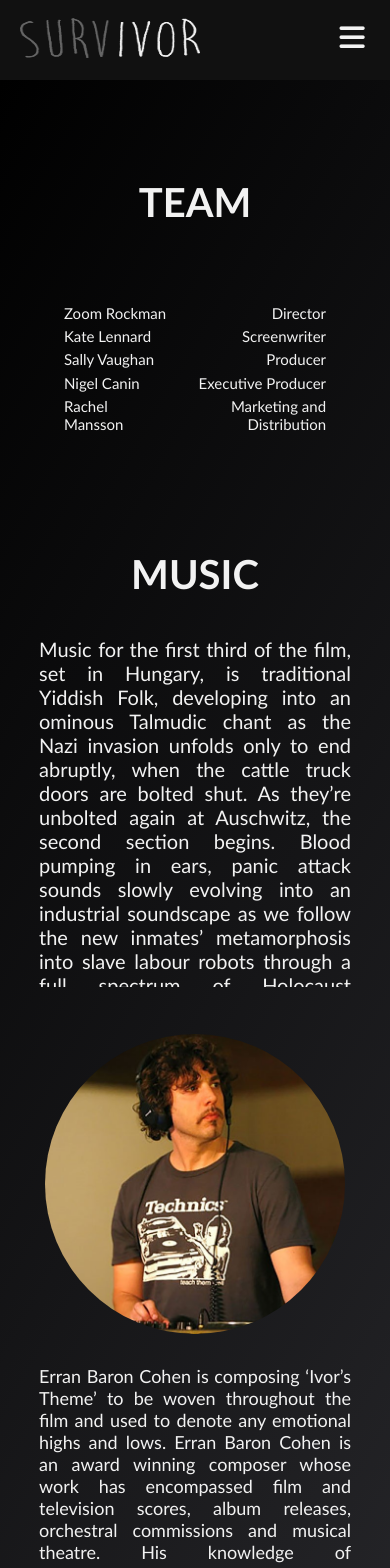
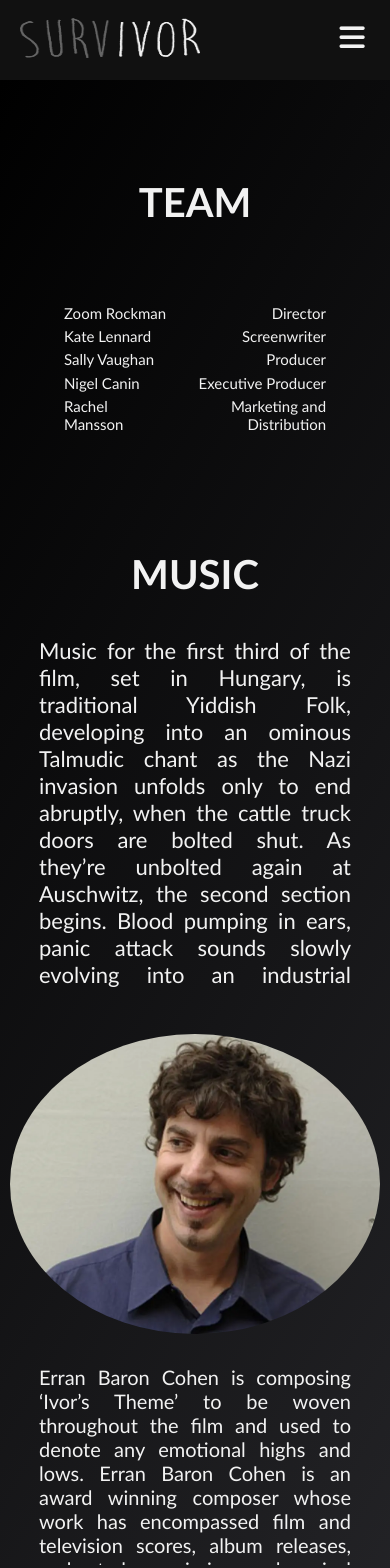
Before and after one commit to totes7/Survivor, a React (Create React App) app: page /info in a window 390 px wide. Shown: the top 1568 px of the page. Built offline with nearby package versions, Linux system fonts and the light colour scheme.

Commit message:
minor padding and margin changes

```diff
--- a/src/App.css
+++ b/src/App.css
@@ -93,7 +93,7 @@
 .info-research,
 .info-aspirations {
   height: 100%;
-  padding: 5% 10%;
+  padding: 5% 20%;
   text-align: justify;
   display: flex;
   flex-flow: column;
@@ -125,10 +125,11 @@
 }
 
 #music {
-  margin: 5% 15%;
+  min-height: 800px;
+  margin: 5% 20%;
   display: grid;
   text-align: justify;
-  grid-template-rows: 300px 300px;
+  grid-template-rows: 50% 50%;
   grid-template-columns: 1fr 1fr;
   grid-template-areas:
     "text text"
@@ -141,8 +142,12 @@
   margin-bottom: 5%;
 }
 
+#music-text::-webkit-scrollbar {
+  display: none;
+}
+
 #music-text p {
-  font-size: 20px;
+  font-size: 22px;
 }
 
 #music-image {
@@ -163,19 +168,23 @@
   overflow-y: scroll;
 }
 
+#music-profile::-webkit-scrollbar {
+  display: none;
+}
+
+
 #music-profile p {
-  font-size: 18px;
+  font-size: 20px;
   padding: 5%;
 }
 
 .info-aspirations p {
   font-size: 20px;
   margin-top: 1%;
-  padding: 0 20%;
 }
 
 #research {
-  margin: 5% 15%;
+  margin: 5% 20%;
   display: grid;
   text-align: justify;
   grid-template-rows: 25% 25% 50%;
@@ -422,6 +431,20 @@
 
 @media screen and (max-width: 960px) {
 
+  .about h1 {
+    margin-bottom: 10%;
+  }
+
+  .about p {
+    font-size: 18px;
+    padding: 0 2%;
+  }
+
+  .synopsis {
+    height: 450px;
+    overflow-y: scroll;
+  }
+
   .info-team {
     margin: 15%;
   }
@@ -464,20 +487,6 @@
     width: 50%;
     margin: 10% 5% 20% 5%;
     text-align: center;
-  }
-
-  .about h1 {
-    margin-bottom: 10%;
-  }
-
-  .about p {
-    font-size: 18px;
-    padding: 0 2%;
-  }
-
-  .synopsis {
-    height: 450px;
-    overflow-y: scroll;
   }
 
   .info {
```
Also changed, not shown: src/images/ErranProfile.jpg.
